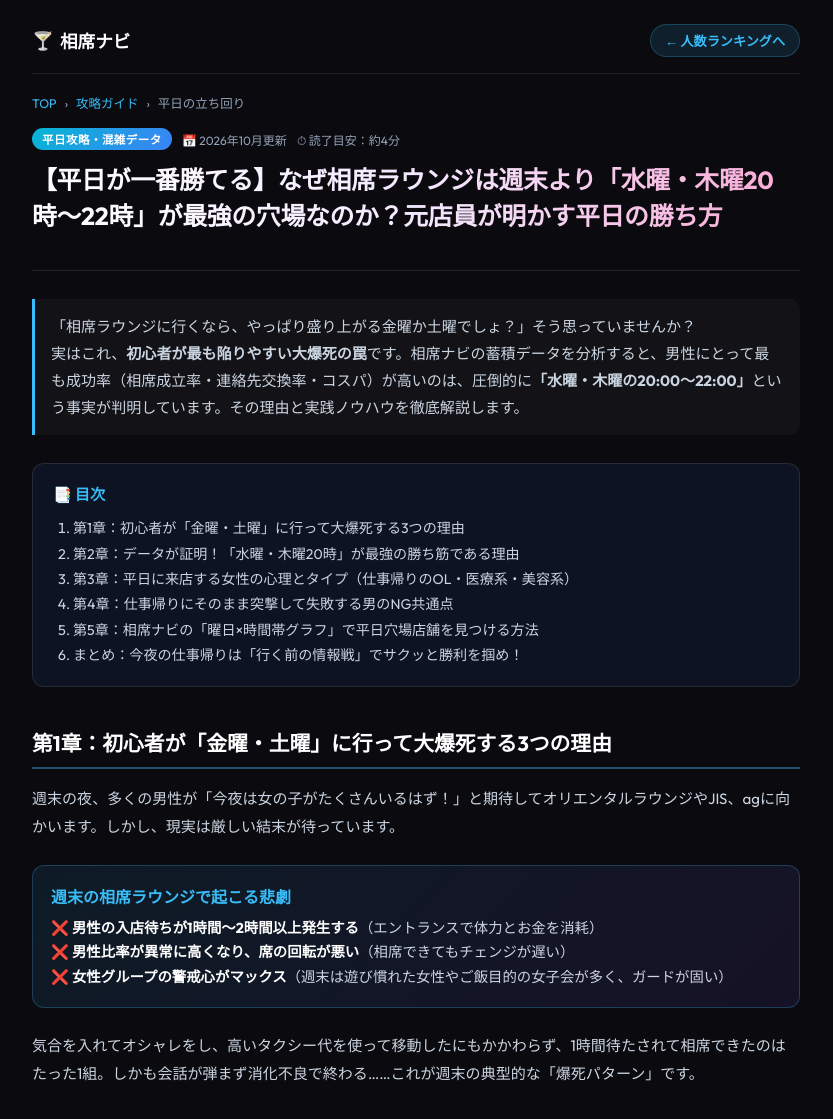
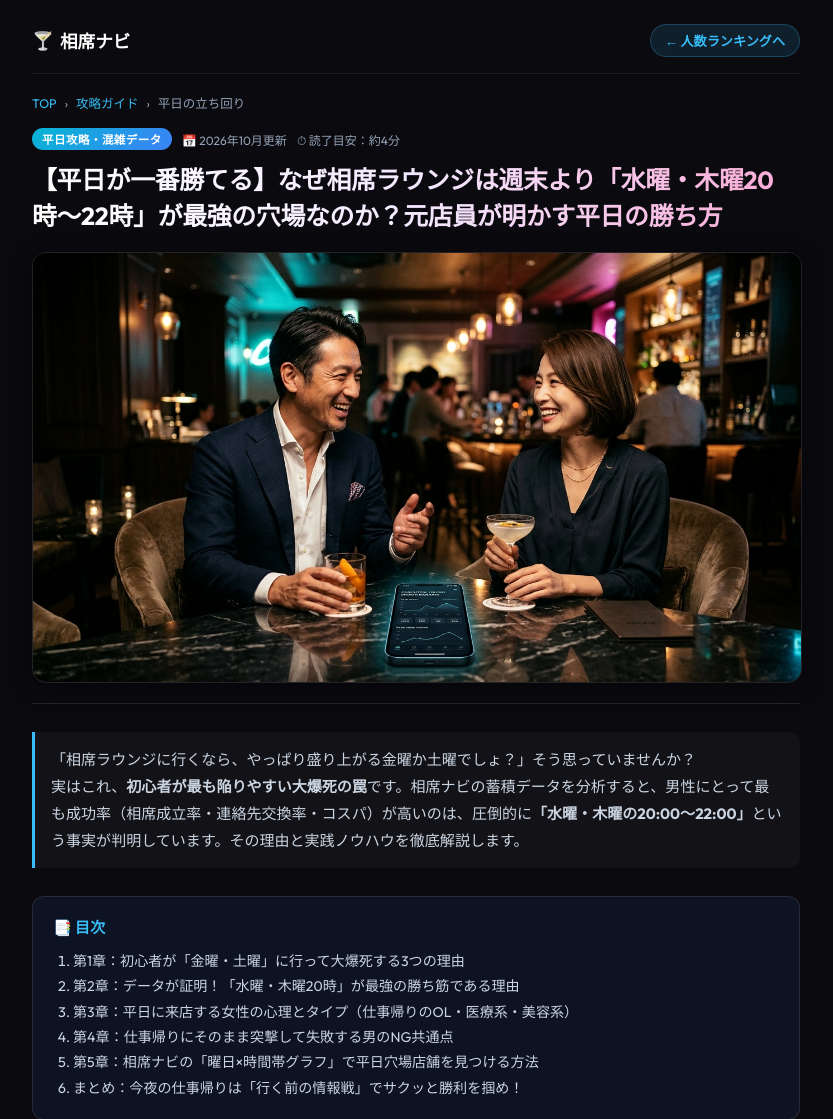
Before and after one commit to shinya141204-alt/lounge-monitor2, a Python web app: template templates/guide_weekday.html in a window 1280 px wide. Shown: the top 1119 px of the page, without its empty margins (224-1057 px from the left). Run offline with Jinja, Linux system fonts and the light colour scheme; the template is opened without the code that fills it, so the values that code supplies are empty.

Commit message:
feat: 平日攻略コラムに専用アイキャッチ画像を追加しOGP設定を完了

```diff
--- a/templates/guide_weekday.html
+++ b/templates/guide_weekday.html
@@ -17,11 +17,11 @@
     <meta property="og:type" content="article">
     <meta property="og:site_name" content="相席ナビ">
     <meta property="og:locale" content="ja_JP">
-    <meta property="og:image" content="https://aiseki-navi.com/static/note-eyecatch.jpg?v=1">
+    <meta property="og:image" content="https://aiseki-navi.com/static/note-eyecatch-weekday.jpg">
     <meta name="twitter:card" content="summary_large_image">
     <meta name="twitter:title" content="【平日が一番勝てる】なぜ相席ラウンジは週末より水曜・木曜20時が最強の穴場なのか？">
     <meta name="twitter:description" content="全国ラウンジのリアルタイム男女人数データから導く平日攻略ノウハウ！">
-    <meta name="twitter:image" content="https://aiseki-navi.com/static/note-eyecatch.jpg?v=1">
+    <meta name="twitter:image" content="https://aiseki-navi.com/static/note-eyecatch-weekday.jpg">
 
     <!-- PWA Settings -->
     <link rel="manifest" href="/static/manifest.json?v=2">
@@ -406,6 +406,9 @@
                 <span class="article-date">⏱ 読了目安：約4分</span>
             </div>
             <h1 class="article-title">【平日が一番勝てる】なぜ相席ラウンジは週末より「水曜・木曜20時〜22時」が最強の穴場なのか？元店員が明かす平日の勝ち方</h1>
+            <div style="line-height: 0; margin-top: 18px;">
+                <img src="/static/note-eyecatch-weekday.jpg" alt="平日相席ラウンジ攻略 アイキャッチ" style="width: 100%; height: auto; border-radius: 14px; box-shadow: 0 4px 24px rgba(0, 0, 0, 0.4); border: 1px solid rgba(255, 255, 255, 0.1);">
+            </div>
         </div>
 
         <!-- Lead Paragraph -->
```
Also changed, not shown: static/note-eyecatch-weekday.jpg (added).
